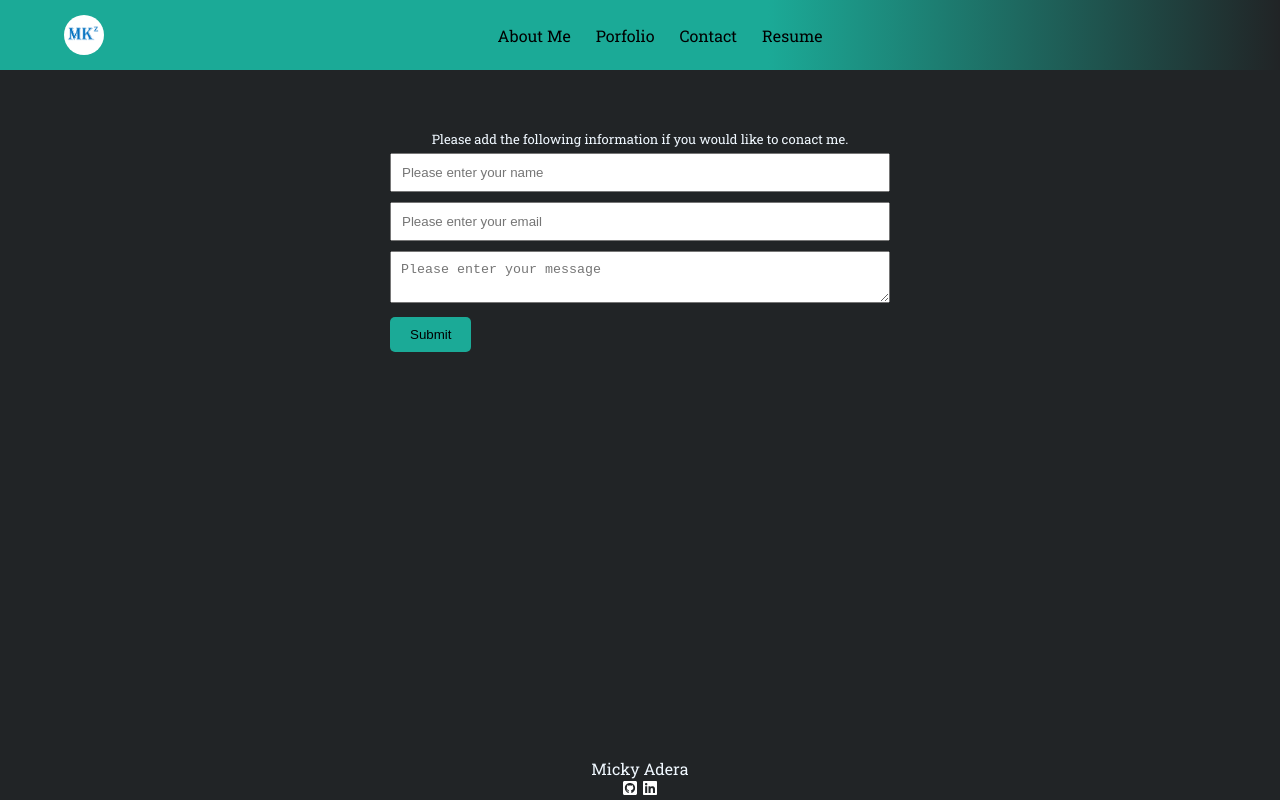
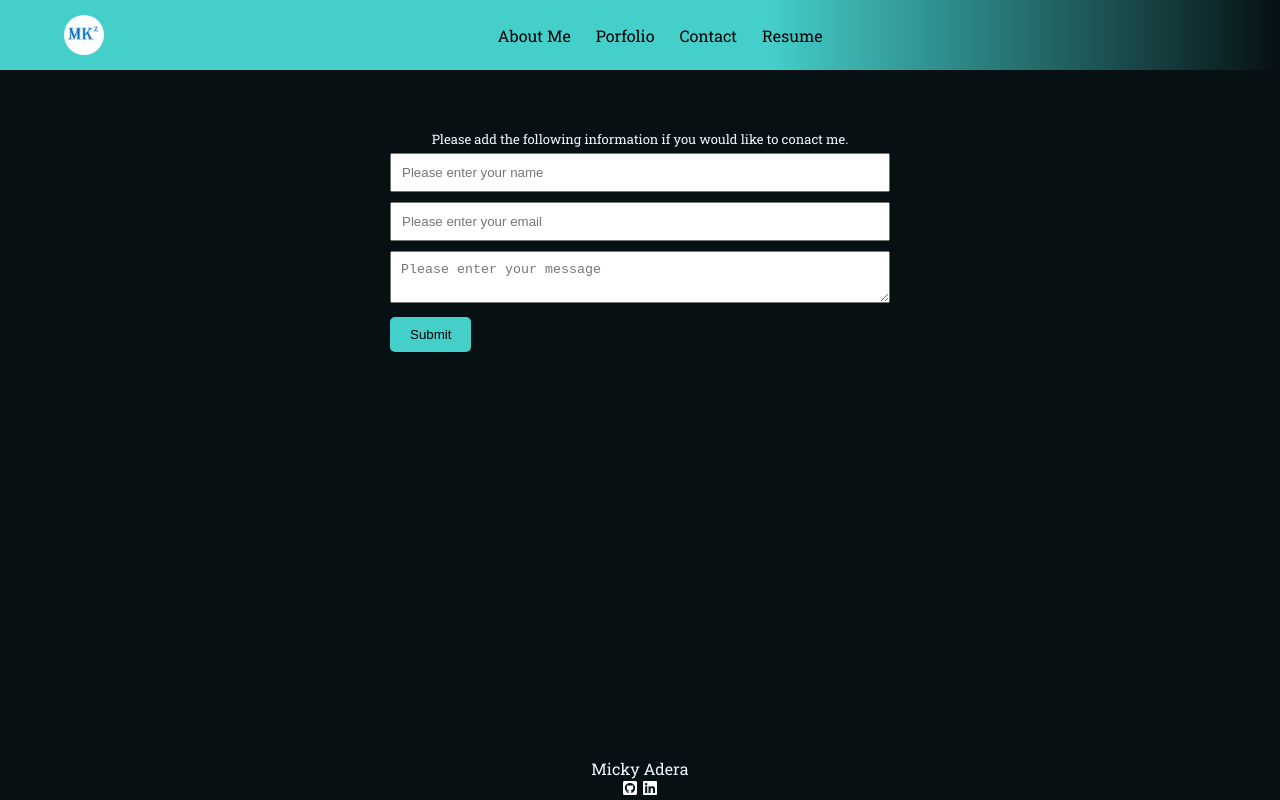
Before and after one commit to Micky-Ad/Portfolio-Page-Template, a React (Create React App) app: page / in a window 1280 px wide. Both pictures are taken after a click on the item "Contact". Built offline with nearby package versions, Linux system fonts and the light colour scheme.

Commit message:
Delopying to gh-pages

```diff
--- a/src/style.css
+++ b/src/style.css
@@ -10,13 +10,16 @@
 }
 
 :root {
+
+  --background: #071013;
   --font-roboto: "Roboto Slab", serif;
   --font-raleway: "Raleway", sans-serif;
+  --header-button: #44CFCB;
 }
 
 body {
   font-family: var(--font-roboto);
-  background-color: #212426;
+  background-color: var(--background);
 }
 
 
@@ -40,7 +43,7 @@ header,footer {
   padding-top: 15px;
   padding-bottom: 15px;
   background: linear-gradient(90deg,
-        rgb(27, 170, 151) 60%,
+ var(--header-button)60%,
         rgba(249, 211, 180, 0) 100%);
 }
 
@@ -136,7 +139,7 @@ width: 500px;
 
 .btn{
   border: none;
-  background-color: rgb(27, 170, 151);
+  background-color: var(--header-button);
   padding: 10px 20px;
   cursor: pointer;
   border-radius: 5px;
```
Also changed, not shown: package.json (+5 -2 lines), 1 other file (tests, documents, lock files or other folders).
